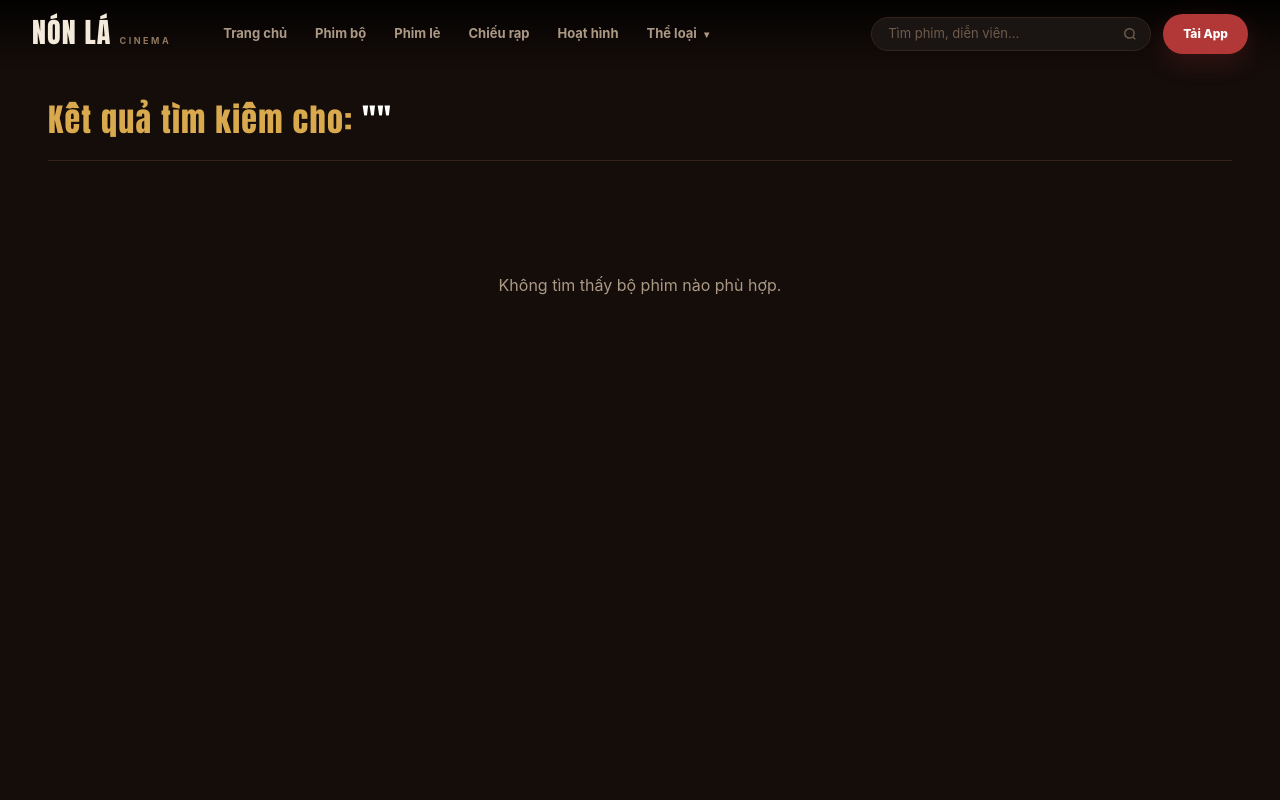
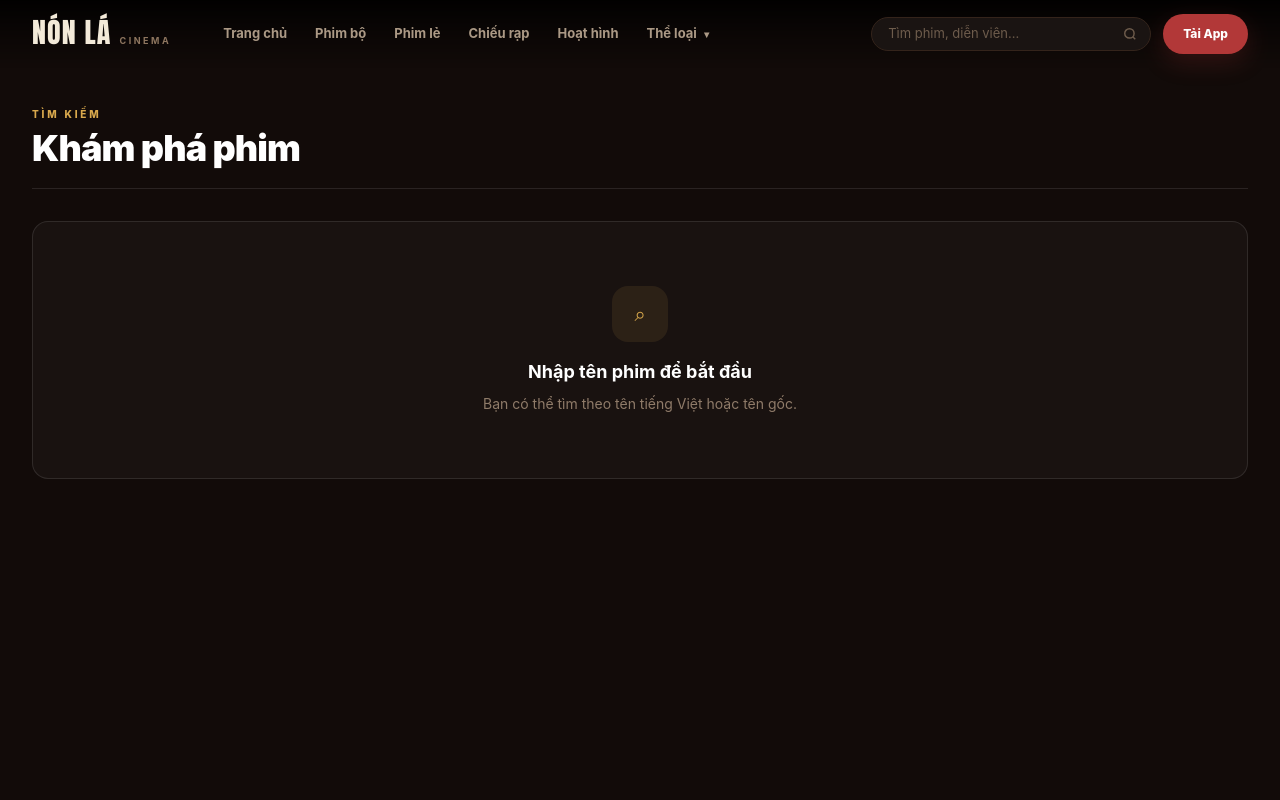
Before and after one commit to ngnhatminh-uneti/nonla, a Next.js app: page /tim-kiem in a window 1280 px wide. Shown: the top 800 px of the page. Built offline with nearby package versions, Linux system fonts and the light colour scheme.

Commit message:
ui: redesign search results and optimize search fetching

```diff
--- a/app/tim-kiem/page.js
+++ b/app/tim-kiem/page.js
@@ -1,44 +1,95 @@
+import Image from 'next/image';
 import Link from 'next/link';
 
+const FALLBACK_IMAGE = 'https://via.placeholder.com/600x900?text=No+Poster';
+
+function normalizeImage(path, cdn = 'https://phimimg.com') {
+  if (!path) return FALLBACK_IMAGE;
+  if (/^https?:\/\//i.test(path)) return path;
+  return `${cdn.replace(/\/$/, '')}/${String(path).replace(/^\//, '')}`;
+}
+
 async function searchMovies(keyword) {
+  const controller = new AbortController();
+  const timeout = setTimeout(() => controller.abort(), 8000);
   try {
-    const res = await fetch(`https://phim.nguonc.com/api/films/search?keyword=${encodeURIComponent(keyword)}`, { cache: 'no-store' });
+    const res = await fetch(`https://phim.nguonc.com/api/films/search?keyword=${encodeURIComponent(keyword)}`, {
+      next: { revalidate: 120 },
+      signal: controller.signal,
+    });
+    if (!res.ok) return [];
     const data = await res.json();
-    return data?.items || [];
-  } catch (error) { return []; }
+    return (data?.items || []).map((movie) => ({
+      title: movie.name || 'Đang cập nhật',
+      originalTitle: movie.original_name || movie.origin_name || '',
+      slug: movie.slug,
+      poster: normalizeImage(movie.poster_url || movie.thumb_url),
+      year: movie.year || 'Mới',
+      quality: movie.quality || 'HD',
+      episodes: movie.episode_current || 'Tập mới',
+    }));
+  } catch {
+    return [];
+  } finally {
+    clearTimeout(timeout);
+  }
 }
 
 export default async function SearchPage({ searchParams }) {
-  const resolvedSearchParams = await searchParams;
-  const keyword = resolvedSearchParams.keyword || '';
+  const params = await searchParams;
+  const keyword = String(params?.keyword || '').trim().slice(0, 120);
   const items = keyword ? await searchMovies(keyword) : [];
 
   return (
-    <div className="min-h-screen bg-[#150d0a] text-[#f3ead9] pt-24 pb-20 px-6 md:px-12 max-w-[1500px] mx-auto">
-      <h1 className="font-display text-[2rem] text-[#d9a94d] border-b border-[#34241b] pb-4 mb-8">
-        Kết quả tìm kiếm cho: <span className="text-white">"{keyword}"</span>
+    <main className="min-h-screen bg-[#120b09] px-4 pb-16 pt-[100px] md:px-8">
+      <div className="mx-auto max-w-[1500px]">
+        <div className="mb-8 border-b border-white/10 pb-5">
+          <span className="text-[10px] font-extrabold uppercase tracking-[.28em] text-[#d9a94d]">Tìm kiếm</span>
+          <h1 className="mt-1 text-3xl font-black tracking-tight text-white md:text-4xl">
+            {keyword ? <>Kết quả cho <span className="text-[#d9a94d]">“{keyword}”</span></> : 'Khám phá phim'}
           </h1>
+        </div>
 
-      {items.length === 0 ? (
-        <div className="text-center py-20 text-[#ab9985]">Không tìm thấy bộ phim nào phù hợp.</div>
+        {!keyword ? (
+          <div className="rounded-2xl border border-white/10 bg-white/[.03] px-6 py-16 text-center">
+            <div className="mx-auto mb-4 flex h-14 w-14 items-center justify-center rounded-2xl bg-[#d9a94d]/10 text-xl text-[#d9a94d]">⌕</div>
+            <h2 className="text-lg font-bold text-white">Nhập tên phim để bắt đầu</h2>
+            <p className="mt-2 text-sm text-[#8f7b69]">Bạn có thể tìm theo tên tiếng Việt hoặc tên gốc.</p>
+          </div>
+        ) : items.length === 0 ? (
+          <div className="rounded-2xl border border-white/10 bg-white/[.03] px-6 py-16 text-center">
+            <h2 className="text-xl font-bold text-white">Không tìm thấy phim phù hợp</h2>
+            <p className="mt-2 text-sm text-[#8f7b69]">Thử từ khóa ngắn hơn hoặc tìm theo tên gốc.</p>
+            <Link href="/" className="mt-5 inline-flex rounded-full bg-[#d9a94d] px-5 py-2.5 text-sm font-extrabold text-[#1d130a]">Về trang chủ</Link>
+          </div>
         ) : (
-        <div className="grid grid-cols-2 md:grid-cols-4 lg:grid-cols-6 gap-5">
+          <div className="grid grid-cols-2 gap-3 sm:grid-cols-3 md:grid-cols-4 lg:grid-cols-5 xl:grid-cols-6 md:gap-5">
             {items.map((movie) => (
-            <Link href={`/watch/${movie.slug}`} key={movie.slug} className="group block cursor-pointer">
-              <div className="aspect-[2/3] rounded-lg overflow-hidden border border-[#34241b] bg-[#241a14] relative transition-all duration-300 group-hover:-translate-y-2 group-hover:border-[#d9a94d]">
-                <img src={movie.thumb_url || movie.poster_url} className="w-full h-full object-cover opacity-90" alt={movie.name} />
-                <div className="absolute inset-0 flex items-center justify-center opacity-0 group-hover:opacity-100 bg-black/40 transition-opacity z-10">
-                  <div className="w-12 h-12 bg-[#b23838] rounded-full flex items-center justify-center text-white pl-1">▶</div>
+              <Link href={`/watch/${movie.slug}`} key={movie.slug} className="group block">
+                <div className="relative aspect-[2/3] overflow-hidden rounded-xl border border-white/10 bg-[#21150f] shadow-lg transition duration-300 group-hover:-translate-y-1 group-hover:border-[#d9a94d]/50 group-hover:shadow-2xl">
+                  <Image
+                    src={movie.poster}
+                    alt={movie.title}
+                    fill
+                    sizes="(max-width: 639px) 46vw, (max-width: 767px) 30vw, (max-width: 1023px) 23vw, (max-width: 1279px) 18vw, 15vw"
+                    className="object-cover transition duration-500 group-hover:scale-[1.04] group-hover:opacity-75"
+                  />
+                  <div className="absolute inset-x-0 bottom-0 h-1/2 bg-gradient-to-t from-black/90 to-transparent" />
+                  <span className="absolute left-2 top-2 rounded-md border border-white/10 bg-black/65 px-2 py-1 text-[10px] font-extrabold text-[#d9a94d] backdrop-blur">{movie.quality}</span>
+                  <span className="absolute bottom-2 left-1/2 max-w-[90%] -translate-x-1/2 truncate rounded-md border border-white/10 bg-[#7c2020]/90 px-2.5 py-1 text-[10px] font-bold text-white backdrop-blur">{movie.episodes}</span>
+                  <div className="absolute inset-0 flex items-center justify-center bg-black/15 opacity-0 transition group-hover:opacity-100">
+                    <div className="flex h-12 w-12 items-center justify-center rounded-full bg-[#b23838] pl-1 text-white shadow-[0_0_30px_rgba(178,56,56,.45)]">▶</div>
                   </div>
                 </div>
-              <div className="mt-3">
-                <h4 className="text-[14px] font-bold text-[#f3ead9] truncate">{movie.name}</h4>
-                <p className="text-[12px] text-[#6e5c4c] truncate">{movie.year || 'Mới'}</p>
+                <div className="mt-2.5 min-w-0">
+                  <h2 className="truncate text-sm font-bold text-[#f3ead9] transition-colors group-hover:text-[#d9a94d]">{movie.title}</h2>
+                  <p className="truncate text-xs text-[#6e5c4c]">{movie.originalTitle || movie.year}</p>
                 </div>
               </Link>
             ))}
           </div>
         )}
       </div>
+    </main>
   );
 }
```
Lines whose indentation alone changed are shown as unchanged.
